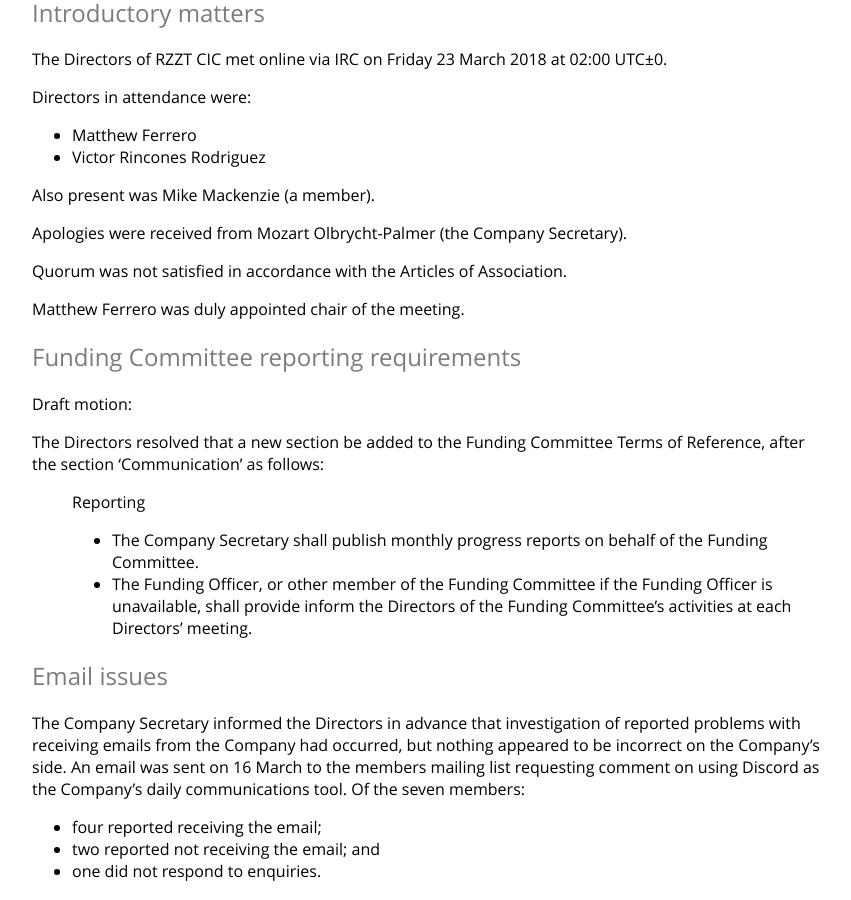
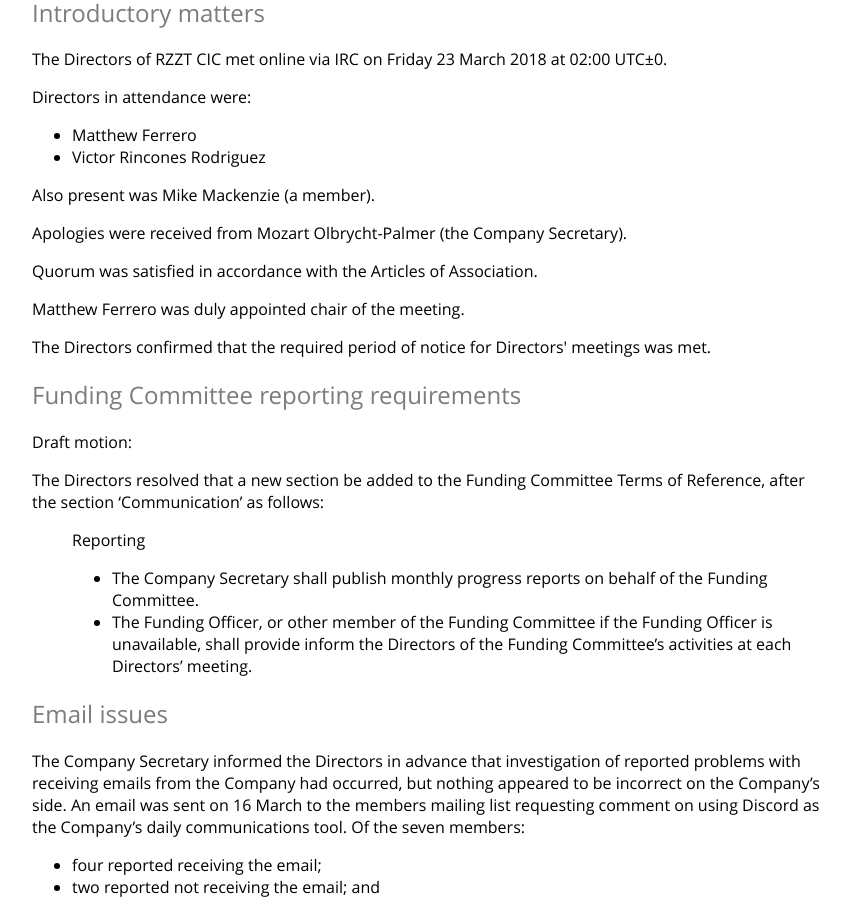
Before and after one commit to RZZT/website, a Jekyll site: the page built from _minutes/2018-03-23-directors-meeting.md, in a window 1280 px wide and 900 px high, scrolled down 584 px. Shown: the whole window, without its empty margins (178-1029 px from the left). Built offline with Jekyll 4.4.1, drawn with Linux system fonts in a browser that asks for light colours; some of the changed lines change nothing that is shown.

Commit message:
Slight fix

```diff
--- a/_minutes/2018-03-23-directors-meeting.md
+++ b/_minutes/2018-03-23-directors-meeting.md
@@ -11,11 +11,9 @@
 - Mozart Olbrycht-Palmer (the Company Secretary)
 members:
 - Mike Mackenzie
-quorum:
- Was satisfied in accordance with the Articles of Association
-chair:
-- Matthew Ferrero
-notice:
+quorum: satisfied
+chair: Matthew Ferrero
+notice: given
 agenda:
 - Funding Committee reporting requirements
 - Email issues
```
